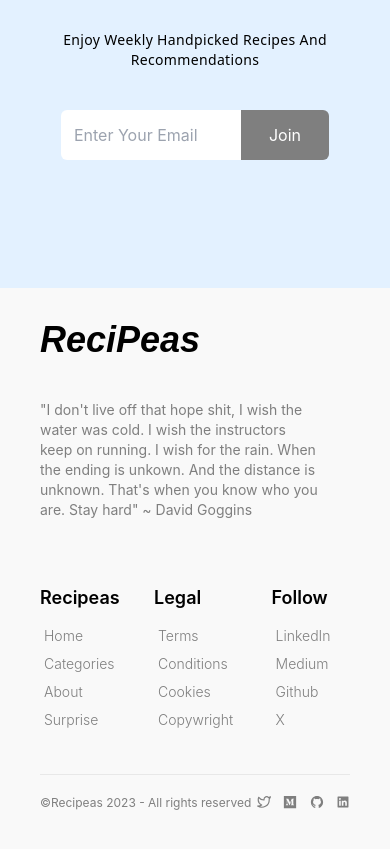
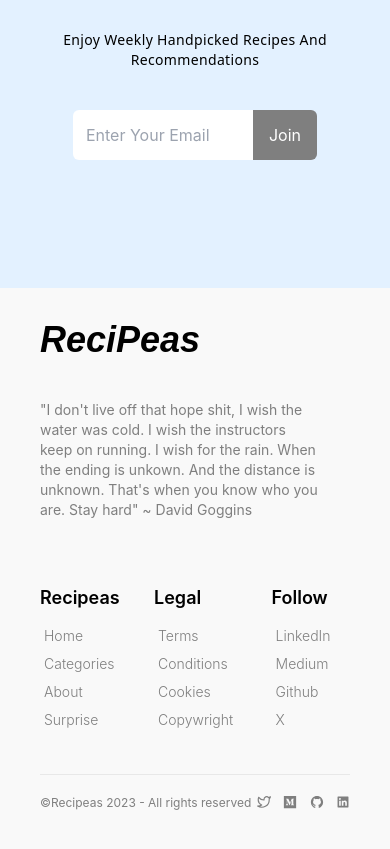
Before and after one commit to daiveedb/recipeas, a React (Create React App) app: page / in a window 390 px wide. Shown: the part 1012-1861 px from the top of the page. Built offline with nearby package versions, Linux system fonts and the light colour scheme.

Commit message:
newsletter optimized

```diff
--- a/src/components/homeComponents/NewsLetter.jsx
+++ b/src/components/homeComponents/NewsLetter.jsx
@@ -32,7 +32,7 @@ const NewsLetter = () => {
                 value={email}
                 type = "email"
                 required />
-                <button className='bg-darkGray hover:bg-brightOrange transition-all text-white py-[13px] px-7 rounded-r-md' type='submit'>Join</button>
+                <button className='bg-darkGray hover:bg-brightOrange transition-all text-white py-[13px] px-4 sm:px-7 rounded-r-md' type='submit'>Join</button>
             </form>
         </div>
     </div>
```
